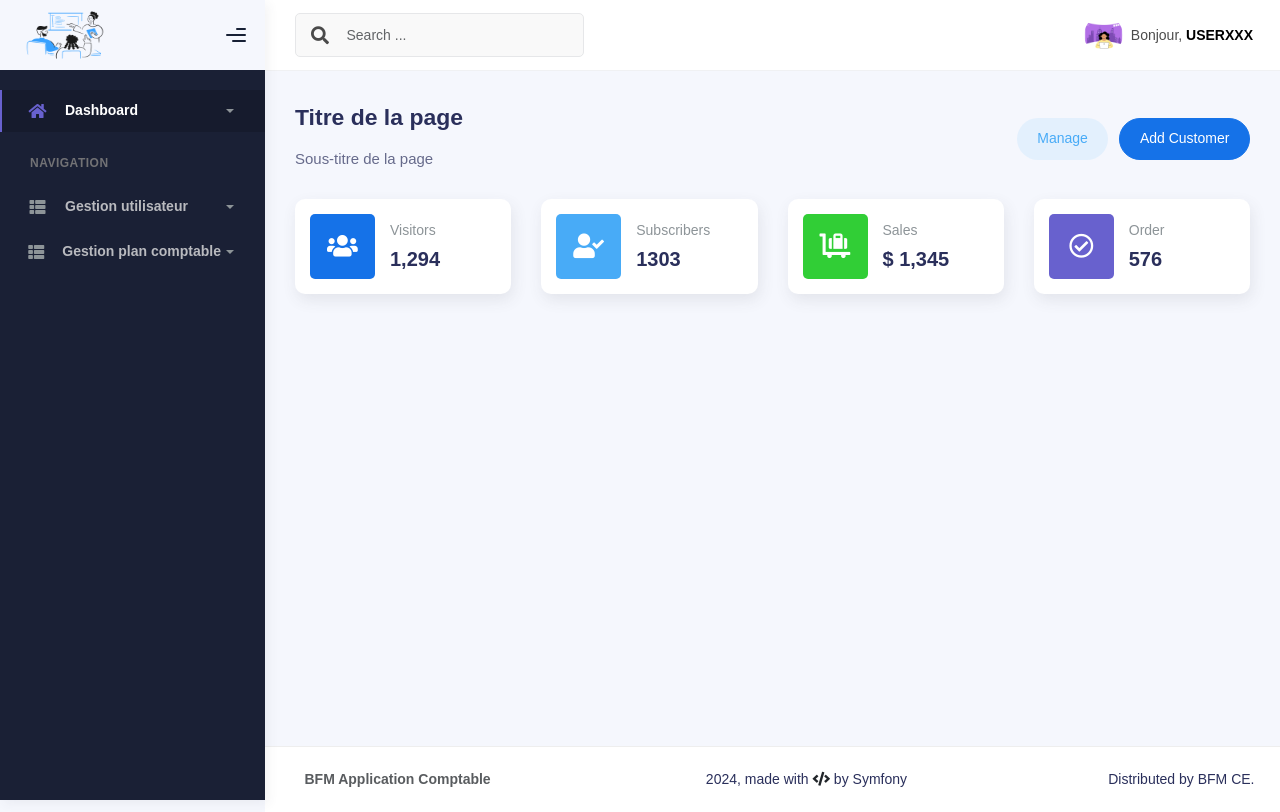
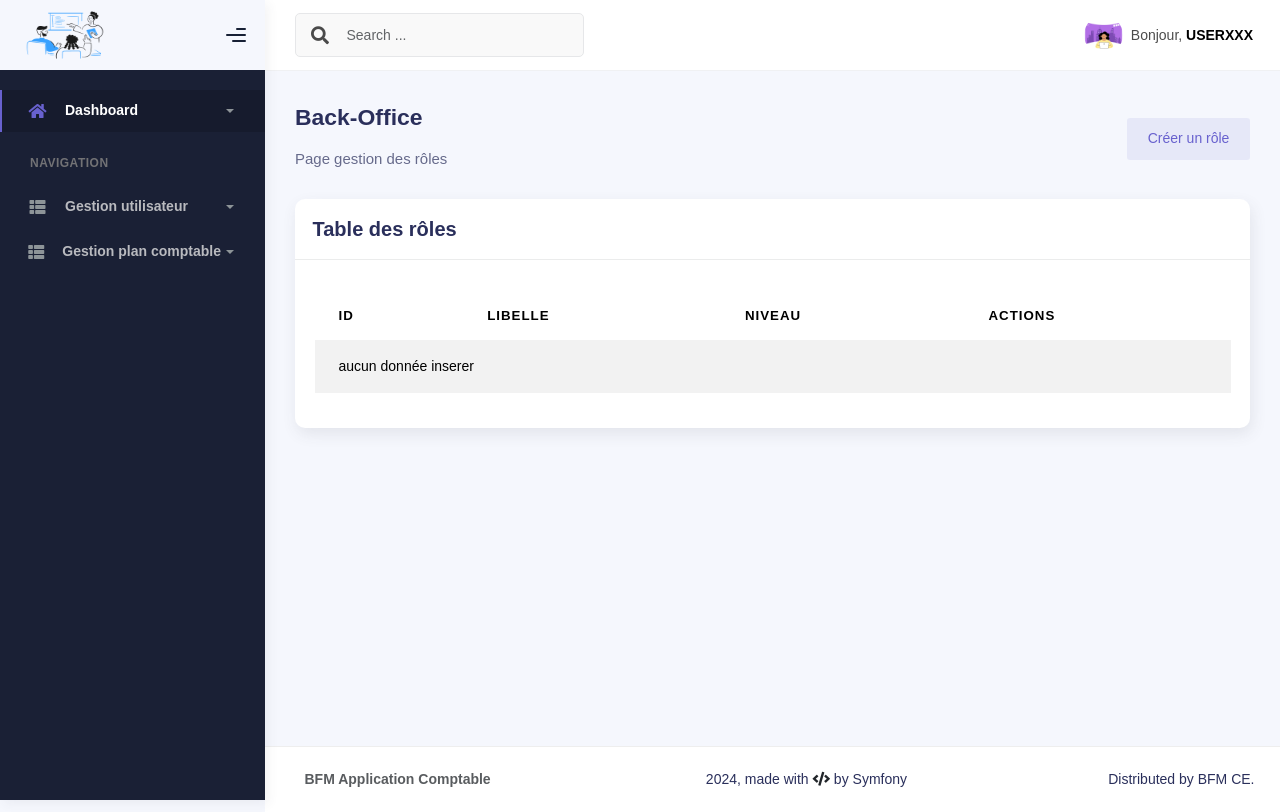
Before and after one commit to Miarotianastephan/my_project_directory, a Symfony app: template templates/groupe_utilisateur/index.html.twig in a window 1280 px wide. Run offline with Twig, Linux system fonts and the light colour scheme; the template is opened without the code that fills it, so the values that code supplies are empty; some libraries are stand-ins or nearby versions.

Commit message:
back-office crud groupe ok

```diff
--- a/templates/base.html.twig
+++ b/templates/base.html.twig
@@ -66,8 +66,10 @@
                                 <h6 class="op-7 mb-2">{% block page_subtitle %}Sous-titre de la page{% endblock %}</h6>
                             </div>
                             <div class="ms-md-auto py-2 py-md-0">
-                                <a href="#" class="btn btn-label-info btn-round me-2">Manage</a>
-                                <a href="#" class="btn btn-primary btn-round">Add Customer</a>
+                                {% block page_options %}
+                                    {# <a href="#" class="btn btn-label-info btn-round me-2">option 1</a>
+                                    <a href="#" class="btn btn-primary btn-round">option 2</a> #}
+                                {% endblock %}
                             </div>
                         </div>
                         {# contenue principale #}
--- a/templates/groupe_utilisateur/index.html.twig
+++ b/templates/groupe_utilisateur/index.html.twig
@@ -2,19 +2,34 @@
 
 {% block title %}Gestion des rôles: listes{% endblock %}
 
-{% block stylesheets %}
-    {{ parent() }} {# Inclut les styles du parent pour ne pas les écraser #}
+{# {% block stylesheets %}
     <link rel="stylesheet" href="{{ asset('css/gestion_utilisateur.css') }}">
+{% endblock %} #}
+
+{% block page_title %}
+    Back-Office
+{% endblock %}
+{% block page_subtitle %}
+    Page gestion des rôles
 {% endblock %}
 
-{% block main_content %}
+{# Bouton d'action #}
+{% block page_options %}
+    <a href="{{ path("app_groupe_utilisateur_new") }}" class="btn btn-label-secondary">
+        Créer un rôle
+    </a>
+{% endblock %}
 
-    <div class="mb-3">
-        <h3 class="fw-bold fs-4 mb-3">Gestion des rôles</h3>
+{% block page_main_content %}
         <div class="row">
-            <a href="{{ path('app_groupe_utilisateur_new') }}">Nouveau rôle</a>
-
-            <table class="table table-hover table-striped table-bordered">
+            <div class="col-md-12">
+                <div class="card">
+                    <div class="card-header">
+                        <h4 class="card-title">Table des rôles</h4>
+                    </div>
+                    <div class="card-body">
+                        <div class="table-responsive">
+                            <table id="basic-datatables" class="display table table-striped table-hover">
                                 <thead>
                                     <tr>
                                         <th>Id</th>
@@ -30,8 +45,8 @@
                                         <td>{{ groupe_utilisateur.grpLibelle }}</td>
                                         <td>{{ groupe_utilisateur.grpNiveau }}</td>
                                         <td>
-                            <a href="{{ path('app_groupe_utilisateur_show', {'id': groupe_utilisateur.id}) }}" class="btn btn-primary btn-sm">voir</a>
-                            <a href="{{ path('app_groupe_utilisateur_edit', {'id': groupe_utilisateur.id}) }}" class="btn btn-primary btn-sm">modifier</a>
+                                            <a href="{{ path('app_groupe_utilisateur_show', {'id': groupe_utilisateur.id}) }}" class="btn btn-label-primary btn-sm">voir</a>
+                                            <a href="{{ path('app_groupe_utilisateur_edit', {'id': groupe_utilisateur.id}) }}" class="btn btn-label-primary btn-sm">modifier</a>
                                         </td>
                                     </tr>
                                 {% else %}
@@ -43,5 +58,35 @@
                             </table>
                         </div>
                     </div>
+                </div>
+            </div>
+        </div>
+{% endblock %}
 
+
+{% block js_script %}
+    <!-- Datatables -->
+    <script src="{{ asset("js/plugin/datatables/datatables.min.js") }}"></script>
+
+    <script>
+      $(document).ready(function () {
+        $("#basic-datatables").DataTable({
+                "pageLength": 5,
+                "language": {
+                        "lengthMenu": "Afficher _MENU_ éléments par page",
+                        "zeroRecords": "Aucun élément trouvé",
+                        "info": "Affichage de l'élément _START_ à _END_ sur _TOTAL_ éléments",
+                        "infoEmpty": "Aucun élément disponible",
+                        "infoFiltered": "(filtré à partir de _MAX_ éléments au total)",
+                        "search": "Rechercher :",
+                        "paginate": {
+                            "first": "Premier",
+                            "last": "Dernier",
+                            "next": "Suivant",
+                            "previous": "Précédent"
+                        }
+                }
+        });
+      });
+    </script>
 {% endblock %}
--- a/templates/pages/sidebar.html.twig
+++ b/templates/pages/sidebar.html.twig
@@ -65,12 +65,17 @@
                     <ul class="nav nav-collapse">
                         <li>
                         <a href="{{ path("admin_users") }}">
-                            <span class="sub-item">Lister</span>
+                            <span class="sub-item">Lister les utilisateurs</span>
                         </a>
                         </li>
                         <li>
                         <a href="{{ path("admin_index") }}">
-                            <span class="sub-item">Ajouter</span>
+                            <span class="sub-item">Ajouter un utilisateur</span>
+                        </a>
+                        </li>
+                        <li>
+                        <a href="{{ path("app_groupe_utilisateur_index") }}">
+                            <span class="sub-item">Gérer les groupes</span>
                         </a>
                         </li>
                     </ul>
```
Also changed, not shown: templates/groupe_utilisateur/edit.html.twig (+19 -6 lines), templates/groupe_utilisateur/new.html.twig (+13 -8 lines), templates/groupe_utilisateur/show.html.twig (+21 -13 lines). Lines whose indentation alone changed are shown as unchanged.
